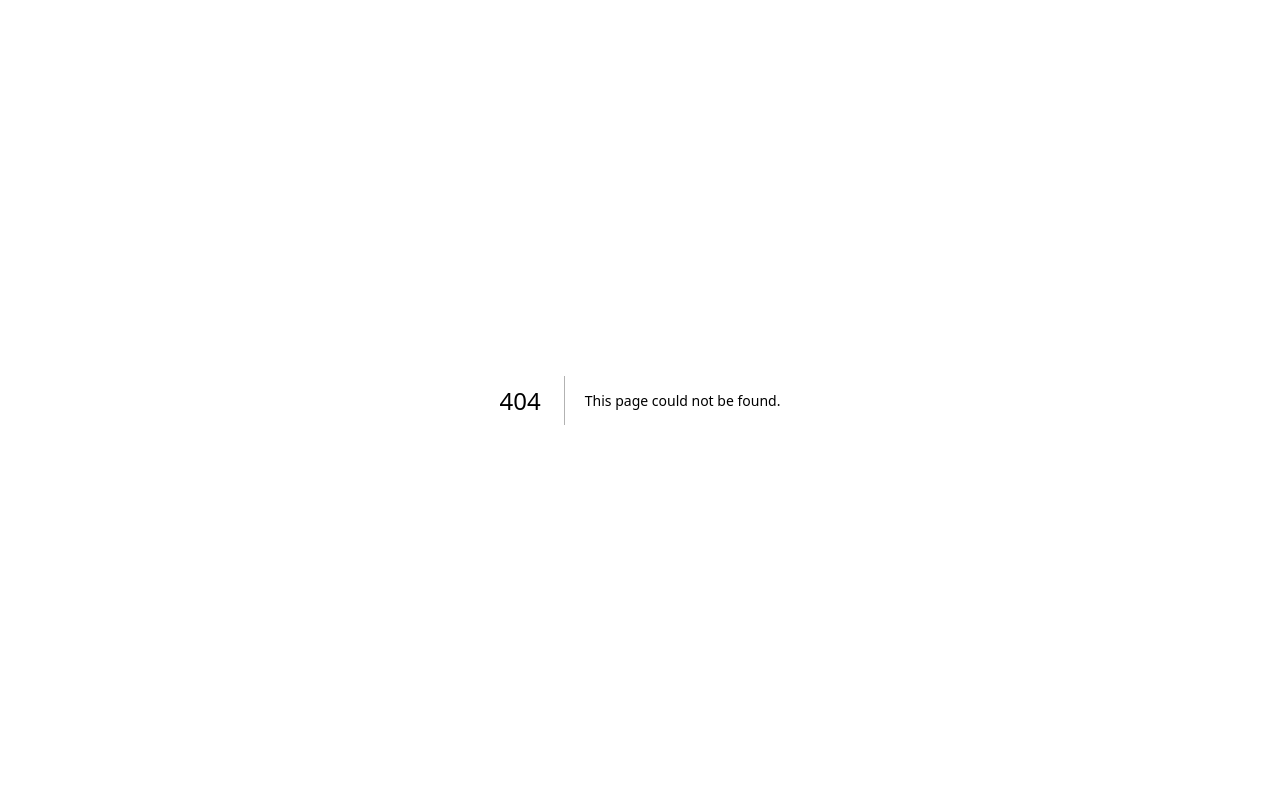
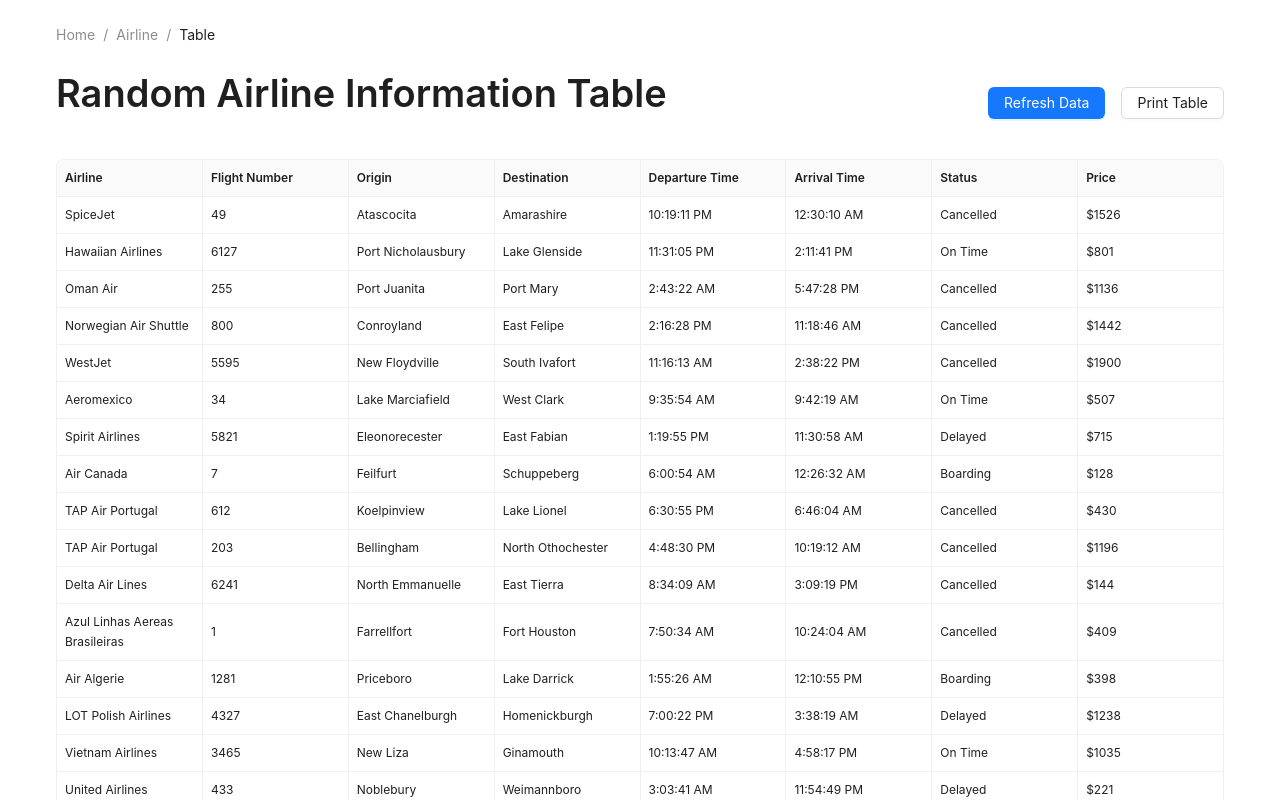
Before and after one commit to meetqy/randomkits, a Next.js app: page /airline/table in a window 1280 px wide. Before the commit this address had no page. Shown: the top 800 px of the page. Built offline with nearby package versions, Linux system fonts and the light colour scheme; what @ant-design/nextjs-registry would draw is missing.

Commit message:
feat: Add airline data generation and display components

```diff
--- /dev/null
+++ b/src/app/(tool)/airline/layout.tsx
@@ -0,0 +1,17 @@
+import { Breadcrumb } from "antd";
+import Link from "next/link";
+
+export default function Layout({ children }: { children: React.ReactNode }) {
+  return (
+    <div className="p-6">
+      <Breadcrumb
+        items={[
+          { title: <Link href="/">Home</Link> },
+          { title: "Airline" },
+          { title: "Table" },
+        ]}
+      />
+      {children}
+    </div>
+  );
+}
--- a/src/app/(tool)/airline/client.tsx
+++ b/src/app/(tool)/airline/table/client.tsx
@@ -1,5 +1,5 @@
 "use client";
-import { Button, Table, Typography } from "antd";
+import { Button, ConfigProvider, Table, theme, Typography } from "antd";
 import { faker } from "@faker-js/faker";
 import { useCallback, useState } from "react";
 import { useReactToPrint } from "react-to-print";
@@ -94,7 +94,7 @@
   });
 
   return (
-    <div className="p-6">
+    <div className="py-6">
       <div className="mb-6 flex items-center justify-between">
         <Title level={1}>Random Airline Information Table</Title>
         <div className="space-x-4">
@@ -106,12 +106,19 @@
       </div>
 
       <div ref={componentRef}>
+        <ConfigProvider
+          theme={{
+            algorithm: theme.compactAlgorithm,
+          }}
+        >
           <Table
+            sticky
             columns={columns}
             dataSource={data}
             pagination={false}
             bordered
           />
+        </ConfigProvider>
       </div>
     </div>
   );
--- a/src/components/providers.tsx
+++ b/src/components/providers.tsx
@@ -8,9 +8,9 @@
   return (
     <AntdRegistry>
       <ConfigProvider
-        theme={{
-          algorithm: theme.compactAlgorithm,
-        }}
+      // theme={{
+      //   algorithm: theme.compactAlgorithm,
+      // }}
       >
         {children}
       </ConfigProvider>
```
Also changed, not shown: src/app/(tool)/airline/table/page.tsx (renamed from src/app/(tool)/airline/page.tsx). Lines whose indentation alone changed are shown as unchanged.
